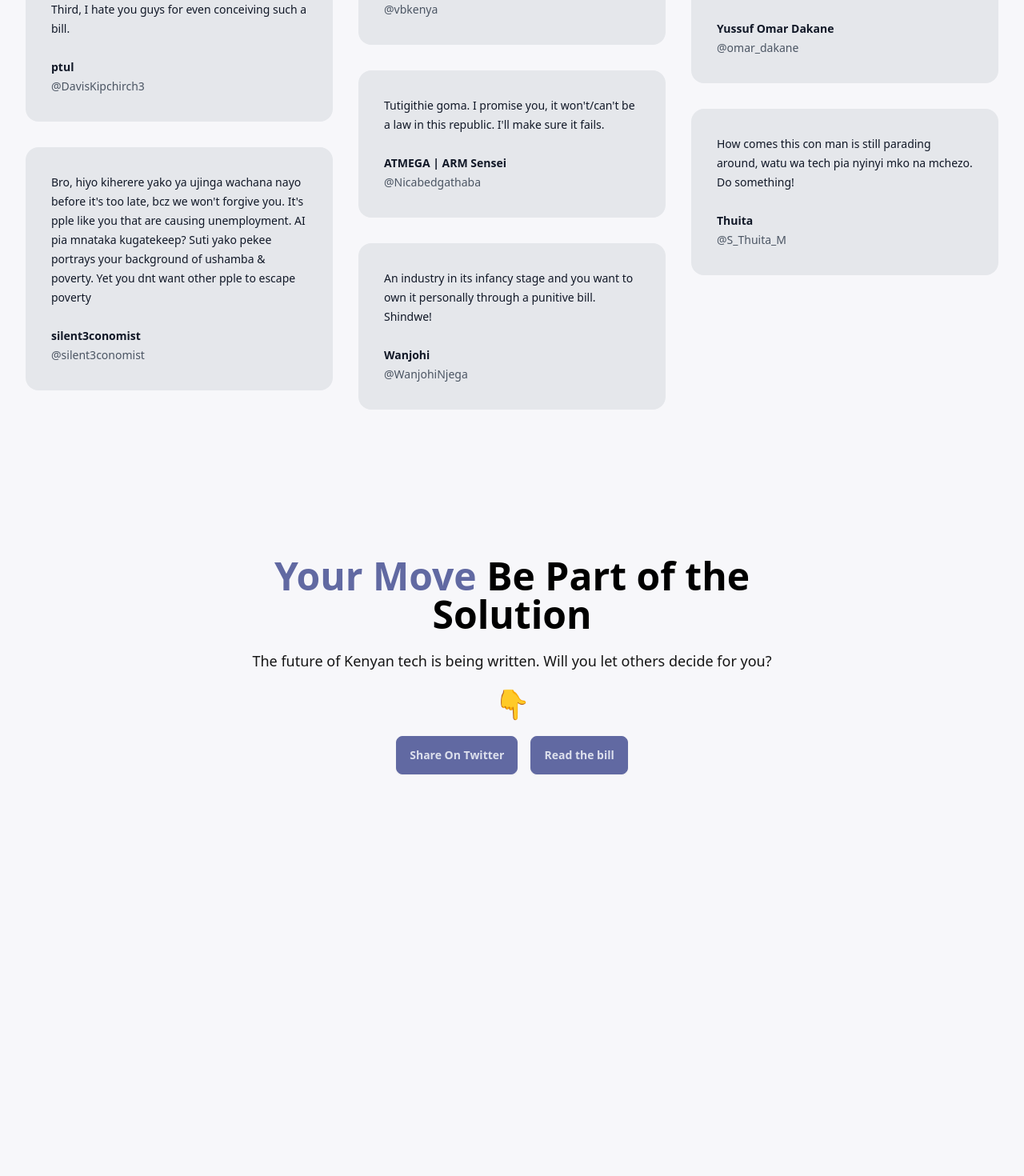
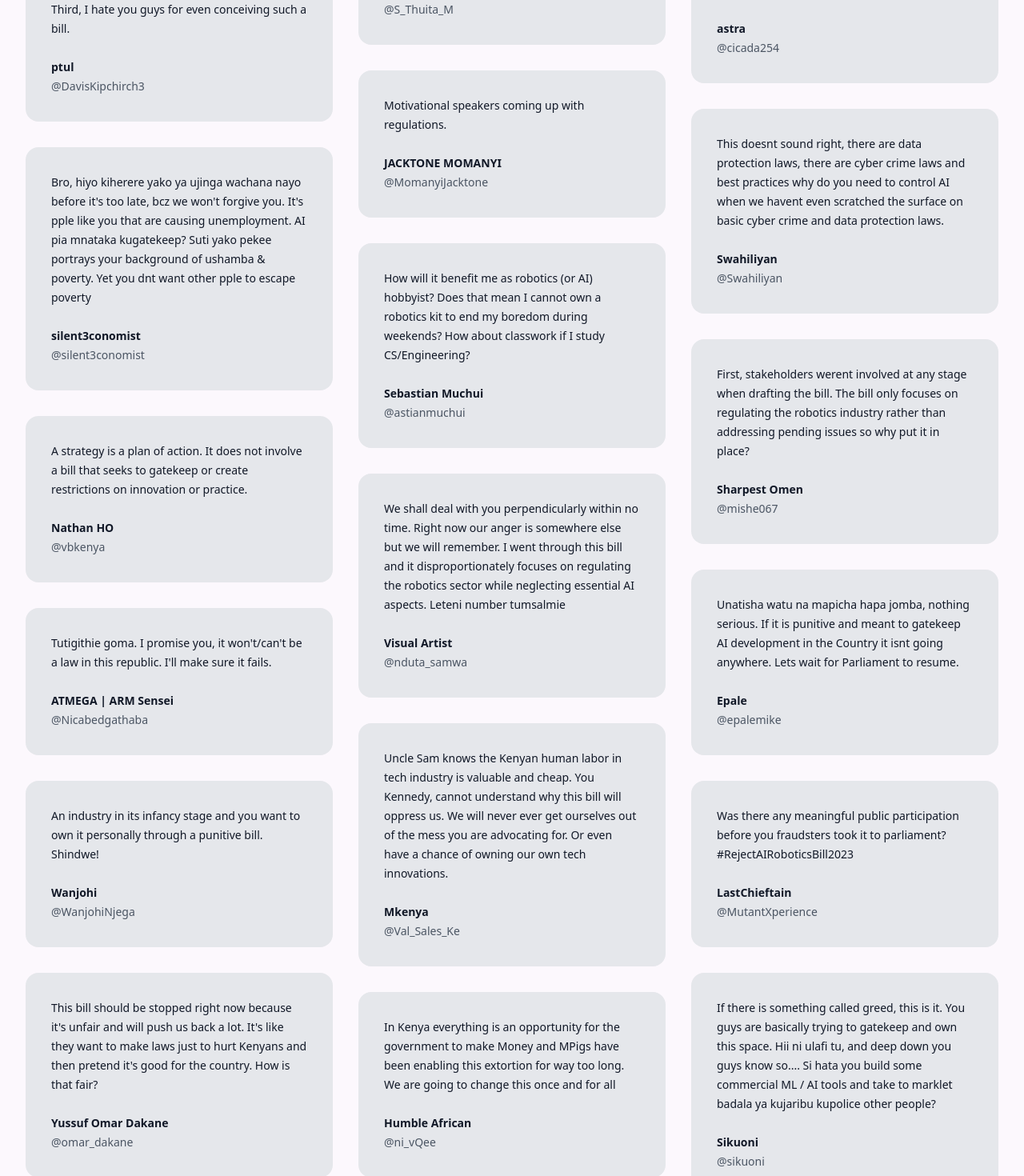
Before and after one commit to peterokwara/reject-robotics-ai, a SvelteKit app: page / in a window 1280 px wide. Shown: the part 4560-6030 px from the top of the page at 80% size. Before the commit the page ends 5608 px from the top, so only its background shows below. Built offline with nearby package versions, Linux system fonts and the light colour scheme.

Commit message:
more testimonials

```diff
--- a/src/routes/+page.svelte
+++ b/src/routes/+page.svelte
@@ -56,6 +56,92 @@
 			time: '4h',
 			comments: [
 				'How comes this con man is still parading around, watu wa tech pia nyinyi mko na mchezo. Do something!'
+			]
+		},
+		{
+			user: 'JACKTONE MOMANYI',
+			handle: '@MomanyiJacktone',
+			time: '7h',
+			comments: ['Motivational speakers coming up with regulations.']
+		},
+		{
+			user: 'Sebastian Muchui',
+			handle: '@astianmuchui',
+			time: '3h',
+			comments: [
+				'How will it benefit me as robotics (or AI) hobbyist? Does that mean I cannot own a robotics kit to end my boredom during weekends? How about classwork if I study CS/Engineering?'
+			]
+		},
+		{
+			user: 'Visual Artist',
+			handle: '@nduta_samwa',
+			time: '6h',
+			comments: [
+				'We shall deal with you perpendicularly within no time. Right now our anger is somewhere else but we will remember.  I went through this bill and it disproportionately focuses on regulating the robotics sector while neglecting essential AI aspects.  Leteni number tumsalmie'
+			]
+		},
+		{
+			user: 'Mkenya',
+			handle: '@Val_Sales_Ke',
+			time: '1h',
+			comments: [
+				'Uncle Sam knows the Kenyan human labor in tech industry is valuable and cheap. You Kennedy, cannot understand why this bill will oppress us.  We will never ever get ourselves out of the mess you are advocating for.  Or even have a chance of owning our own tech innovations.'
+			]
+		},
+		{
+			user: 'Humble African',
+			handle: '@ni_vQee',
+			time: '4h',
+			comments: [
+				'In Kenya everything is an opportunity for the government to make Money and MPigs have been enabling this extortion for way too long. We are going to change this once and for all'
+			]
+		},
+		{
+			user: 'astra',
+			handle: '@cicada254',
+			time: '6h',
+			comments: [
+				'In all honesty, can you please explain how this bill will benefit anyone, anyone aside from those on fancy suits. This bill, just like the IT practitioners one before it shouldnt even be tabled for a debate by the lawmakers.'
+			]
+		},
+		{
+			user: 'Swahiliyan',
+			handle: '@Swahiliyan',
+			time: '3h',
+			comments: [
+				'This doesnt sound right, there are data protection laws, there are cyber crime laws and best practices why do you need to control AI when we havent even scratched the surface on basic cyber crime and data protection laws.'
+			]
+		},
+		{
+			user: 'Sharpest Omen',
+			handle: '@mishe067',
+			time: '59m',
+			comments: [
+				'First, stakeholders werent involved at any stage when drafting the bill. The bill only focuses on regulating the robotics industry rather than addressing pending issues so why put it in place?'
+			]
+		},
+		{
+			user: 'Epale',
+			handle: '@epalemike',
+			time: '4h',
+			comments: [
+				'Unatisha watu na mapicha hapa jomba, nothing serious. If it is punitive and meant to gatekeep AI development in the Country it isnt going anywhere. Lets wait for Parliament to resume.'
+			]
+		},
+		{
+			user: 'LastChieftain',
+			handle: '@MutantXperience',
+			time: '7h',
+			comments: [
+				'Was there any meaningful public participation before you fraudsters took it to parliament?#RejectAIRoboticsBill2023'
+			]
+		},
+		{
+			user: 'Sikuoni',
+			handle: '@sikuoni',
+			time: '4h',
+			comments: [
+				'If there is something called greed, this is it. You guys are basically trying to gatekeep and own this space. Hii ni ulafi tu, and deep down you guys know so.... Si hata you build some commercial ML / AI tools and take to marklet badala ya kujaribu kupolice other people?'
 			]
 		}
 	];
--- a/tailwind.config.js
+++ b/tailwind.config.js
@@ -10,15 +10,15 @@ export default {
 		themes: [
 			{
 				mytheme: {
-					primary: '#6169A2',
+					primary: '#a648ce',
 
-					secondary: '#C5A0C7',
+					secondary: '#e396d9',
 
-					accent: '#B989A8',
+					accent: '#d970c4',
 
 					neutral: '#221812',
 
-					'base-100': '#F7F7FA',
+					'base-100': '#fcf8fd',
 
 					info: '#4dd4ff',
 
```
